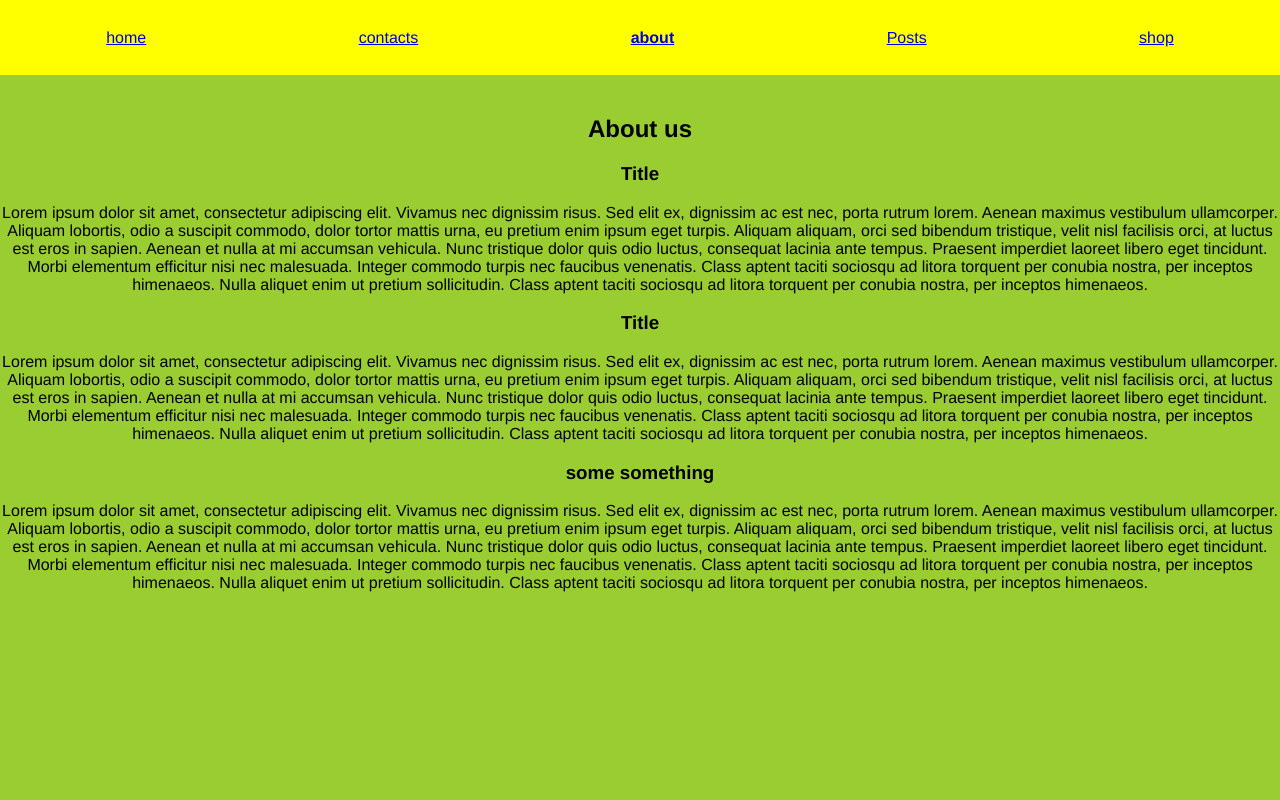
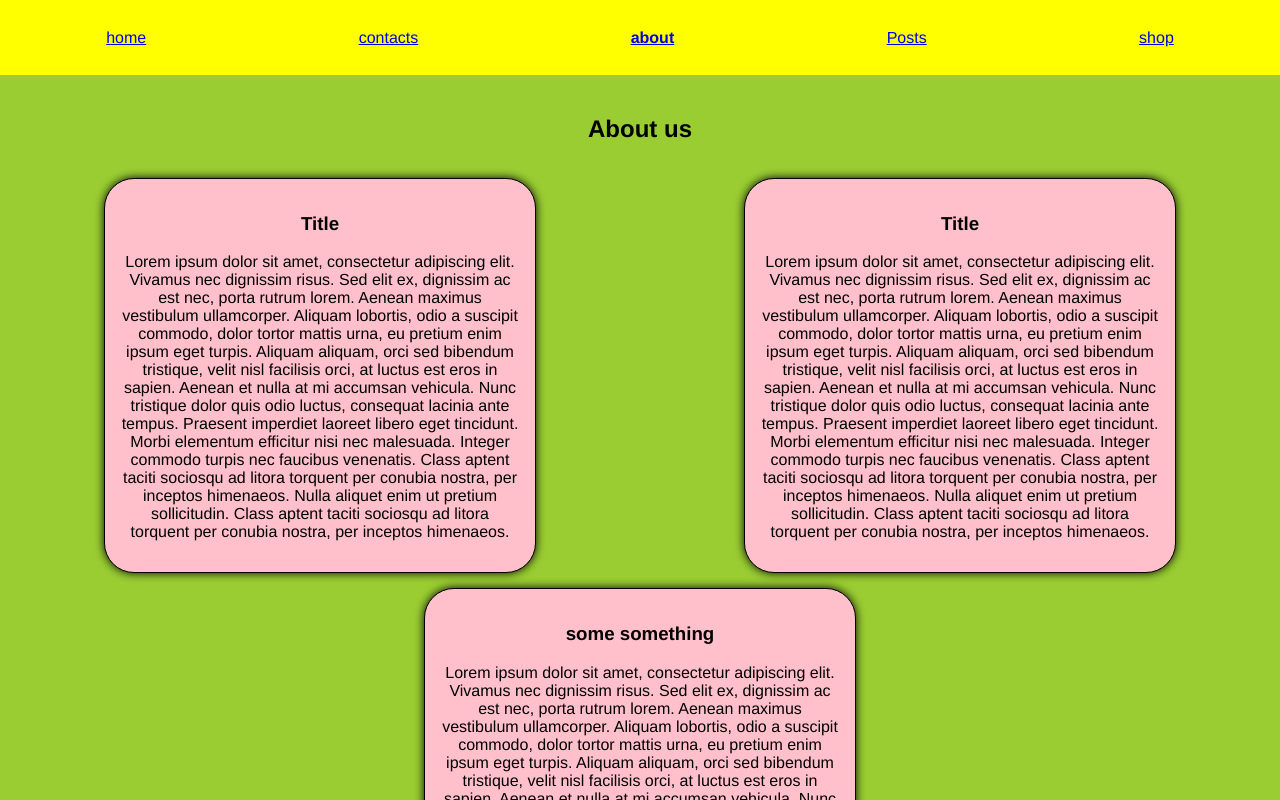
Before and after one commit to soltonbekov-aiymkyz/router-example, a React (Create React App) app: page /about in a window 1280 px wide. Shown: the top 800 px of the page. Built offline with nearby package versions, Linux system fonts and the light colour scheme.

Commit message:
rename the p file name

```diff
--- a/src/components/About/About.module.css
+++ b/src/components/About/About.module.css
@@ -1,12 +1,23 @@
+
+
 
 .About {
     padding-top: 20px;
     text-align: center;
 }
-.p {
-    min-width: 900px;
+
+.section {
+    border: 1px solid black;
+    border-radius: 30px;
+    box-shadow: 0 0 10px black;
+    width: 400px;
     padding: 15px;
     margin-top: 15px;
-    color: wheat;
+    background-color: pink;
+}
 
+.divp {
+    display: flex;
+    justify-content: space-around;
+    flex-wrap: wrap
 }
```
